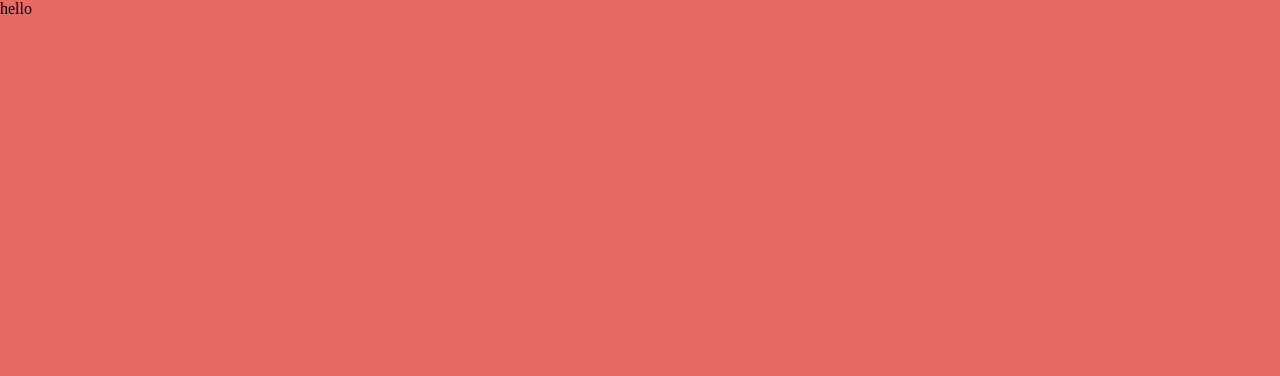
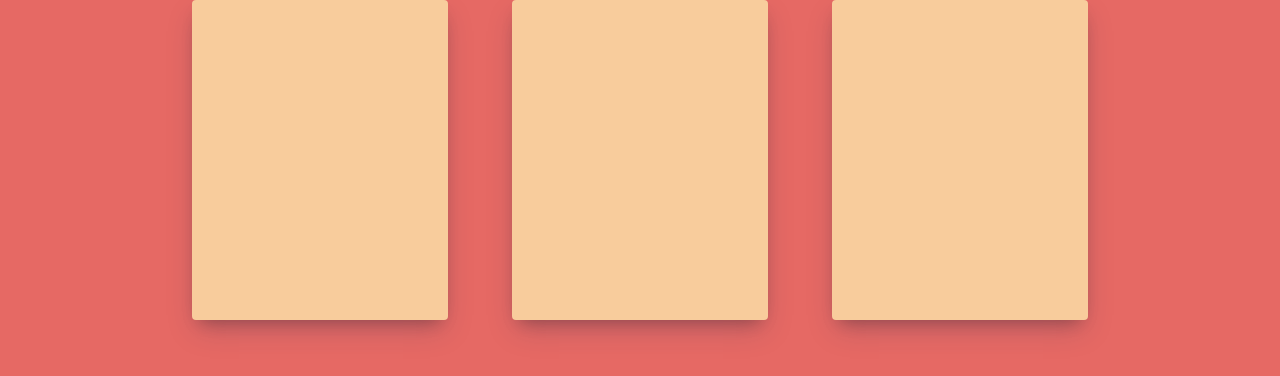
Before and after one commit to konstantinstanmeyer/concert-finder, a Next.js app: page /find in a window 1280 px wide. Shown: the top 376 px of the page. Built offline with nearby package versions, Linux system fonts and the light colour scheme.

Commit message:
index page abortcontroller

```diff
--- a/components/Layout.tsx
+++ b/components/Layout.tsx
@@ -1,4 +1,5 @@
 import { PropsWithChildren } from 'react';
+import { Head } from 'next/document';
 
 export default function Layout({ children }: PropsWithChildren<{}>){
     return(
--- a/pages/_app.tsx
+++ b/pages/_app.tsx
@@ -5,12 +5,16 @@ import { store } from '@/redux/store'
 import type { AppProps } from 'next/app'
 import Layout from '@/components/Layout'
 import { Provider } from 'react-redux'
+import Head from 'next/head'
 
 export default function App({ Component, pageProps: { session, ...pageProps } }: AppProps<{session: Session }>) {
   return (
     <Provider store={store}>
       <SessionProvider session={session}>
         <Layout>
+          <Head>
+            <title>LiveScene</title>
+          </Head>
           <Component {...pageProps} />
         </Layout>
       </SessionProvider>
--- a/pages/find/index.tsx
+++ b/pages/find/index.tsx
@@ -1,7 +1,15 @@
 export default function Find(){
     return(
-        <div className="">
-            <p>hello</p>
+        <div className="find">
+            <div className="find-container">
+
+            </div>
+            <div className="find-container">
+
+            </div>
+            <div className="find-container">
+
+            </div>
         </div>
     )
 }
--- a/pages/index.tsx
+++ b/pages/index.tsx
@@ -23,6 +23,8 @@ export default function Home() {
   const dispatch = useDispatch<AppDispatch>();
   const didType = useRef(false);
   const router = useRouter();
+  let controller = new AbortController;
+  let abortSignal = controller.signal;
 
   useEffect(() => {
     setTimeout(function() {
@@ -68,6 +70,8 @@ export default function Home() {
   }, [cityStatus])
 
   async function handleLocationChange(l: string){
+    controller.abort();
+    controller = new AbortController;
     dispatch(validateLocation(l));
     setLocation(l);
     if(!didType.current){
--- a/styles/globals.css
+++ b/styles/globals.css
@@ -152,10 +152,9 @@ textarea:focus, input:focus{
 }
 
 .find {
-    min-height: 100vh;
-    min-width: 100vw;
     display: flex;
-    flex-direction: row;
+    flex-wrap: wrap;
+    justify-content: center;
 }
 
 p {
@@ -164,3 +163,16 @@ p {
     margin-block-start: 0;
     margin-block-end: 0;
 }
+
+.find-container {
+    height: 20rem;
+    min-width:16rem;
+    width: auto;
+    background-color: #f8cc9c;
+    margin-left: 2rem;
+    margin-right: 2rem;
+    z-index: 100;
+    border-radius: 4px;
+    box-shadow: rgba(50, 50, 93, 0.25) 0px 13px 27px -5px, rgba(0, 0, 0, 0.3) 0px 8px 16px -8px;
+    margin-bottom: 4rem;
+}
```
